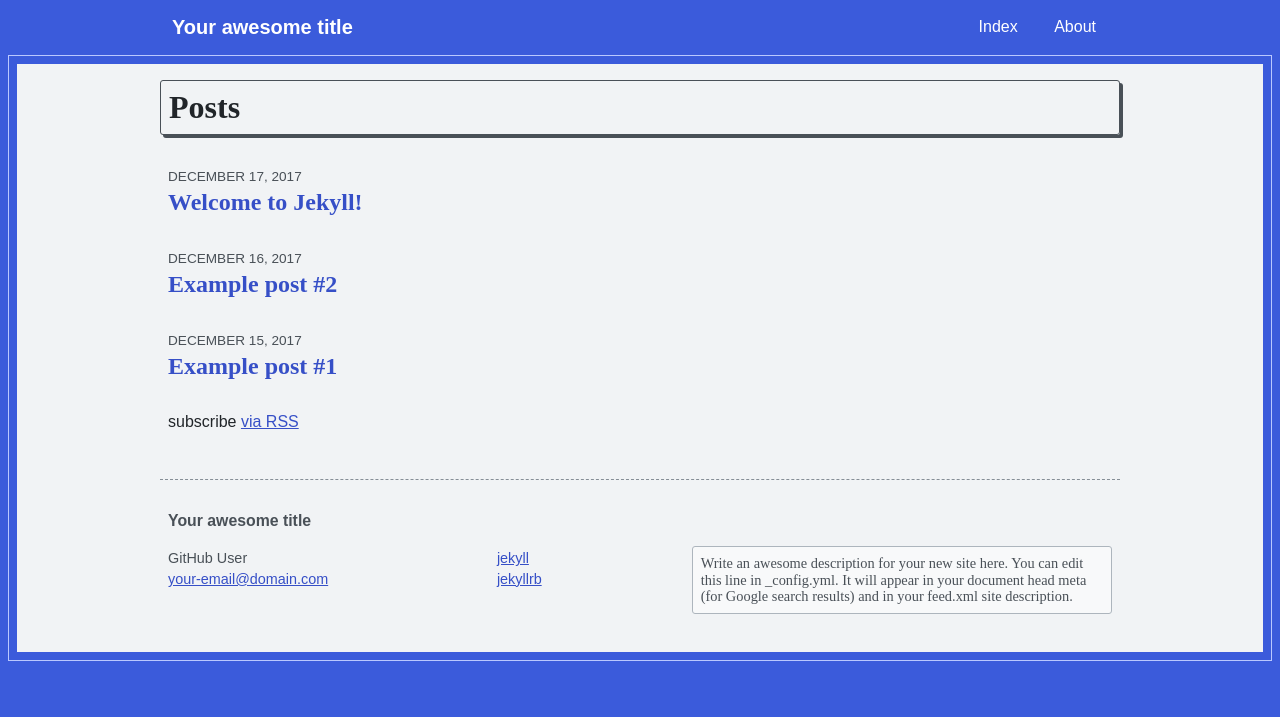
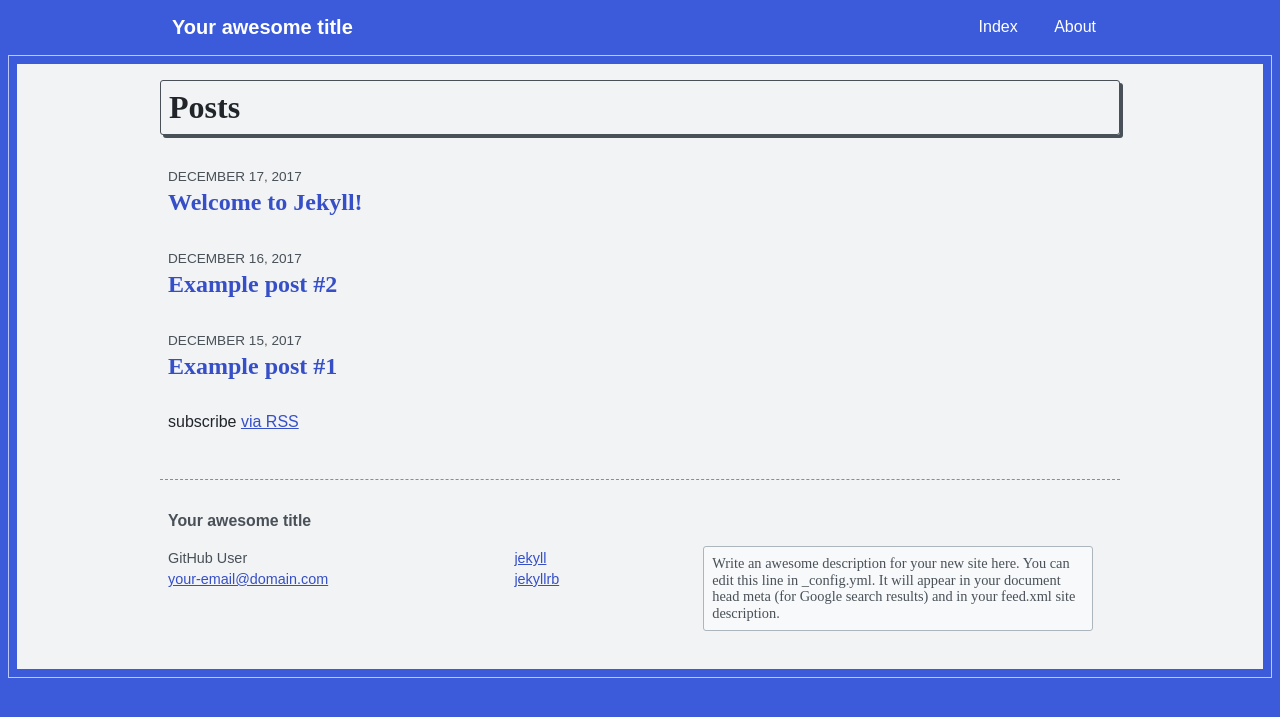
Before and after one commit to iliu-net/jekyll-theme-xyzzy, a Jekyll site: the page built from index.md, in a window 1280 px wide. Shown: the top 717 px of the page. Built offline with Jekyll 4.4.1, drawn with Linux system fonts in a browser that asks for light colours.

Commit message:
Add footer-col classes

```diff
--- a/_includes/footer.html
+++ b/_includes/footer.html
@@ -1,8 +1,10 @@
 <footer id="footer" role="contentinfo">
   <div class="footer-inner">
+
     <h2>{{ site.title | escape }}</h2>
 
-    <div class="footer-content">
+    <div class="footer-col-wrapper">
+      <div class="footer-col">
         <ul class="contact-list">
           <li>
             {% if site.author %}
@@ -16,7 +18,9 @@
             <li><a href="mailto:{{ site.email }}">{{ site.email }}</a></li>
           {% endif %}
         </ul>
+      </div>
 
+      <div class="footer-col">
         <ul class="social-media-list">
           {% if site.github_username %}
             <li>
@@ -30,9 +34,13 @@
             </li>
           {% endif %}
         </ul>
+      </div>
 
+      <div class="footer-col">
         <p class="site-description">{{ site.description | escape }}</p>
       </div>
     </div>
 
+  </div>
+
 </footer>
--- a/_sass/xyzzy/_components.scss
+++ b/_sass/xyzzy/_components.scss
@@ -8,10 +8,6 @@
   background: #f1f3f5;
   margin: .5rem;
   padding: 1rem;
-}
-
-.footer-content {
-  display: flex;
 }
 
 .site-title {
@@ -57,13 +53,8 @@
   }
 }
 
-.contact-list {
-  width: 35%;
-}
-
 .social-media-list {
   padding-left: 1rem;
-  width: 20%;
 }
 
 .site-description {
@@ -74,7 +65,6 @@
   margin-top: 0;
   margin-left: 1rem;
   padding: .5rem;
-  width: 45%;
 }
 
 .post-list {
--- a/_sass/xyzzy/layout/_footer.scss
+++ b/_sass/xyzzy/layout/_footer.scss
@@ -14,5 +14,26 @@
 }
 
 .footer-inner {
+  box-sizing: border-box;
   padding: .5rem;
 }
+
+.footer-col-wrapper {
+  display: flex;
+}
+
+.footer-col {
+  display: inline-block;
+
+  &:first-child {
+    width: 35%;
+  }
+
+  &:nth-child(2) {
+    width: 20%;
+  }
+
+  &:last-child {
+    width: 43%;
+  }
+}
```
Lines whose indentation alone changed are shown as unchanged.
